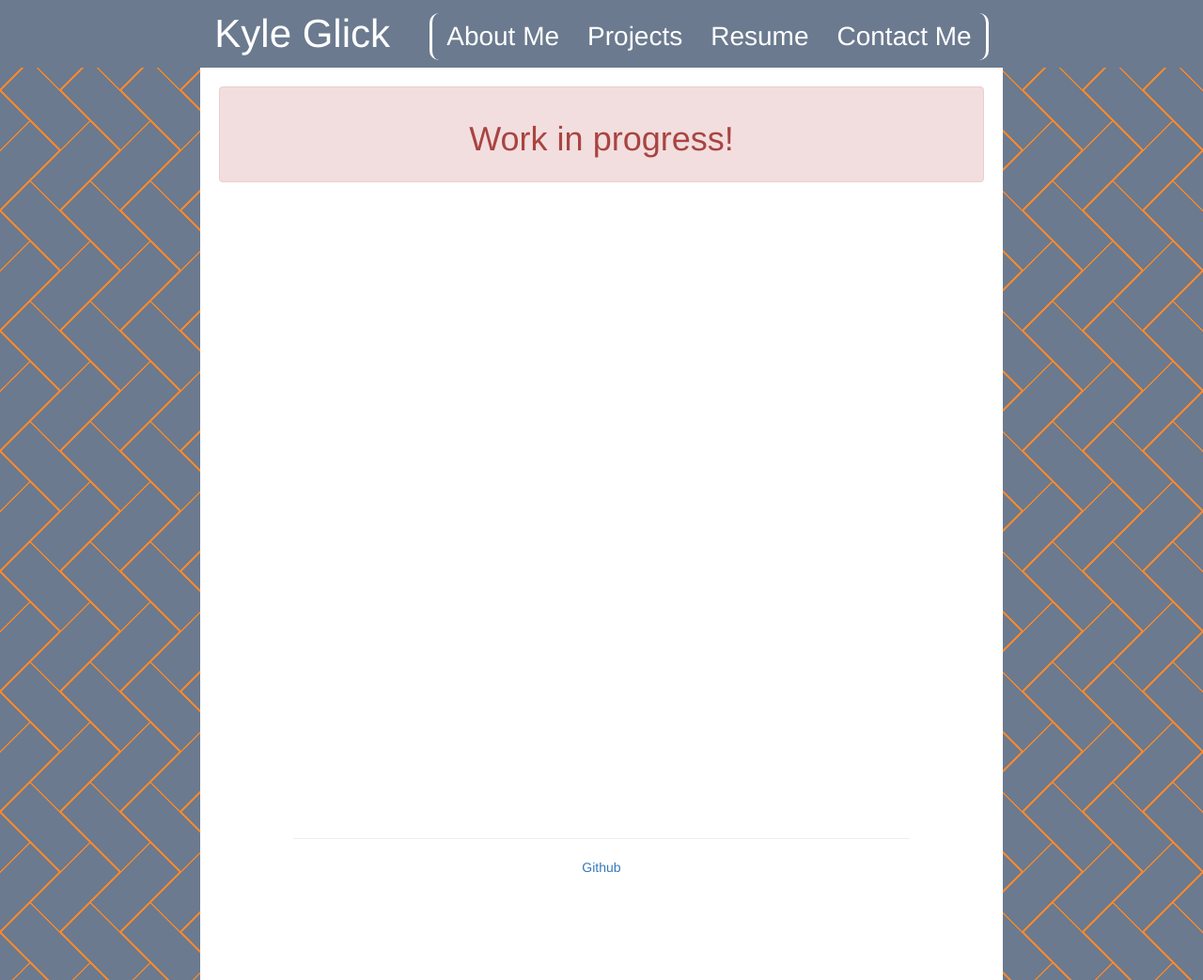
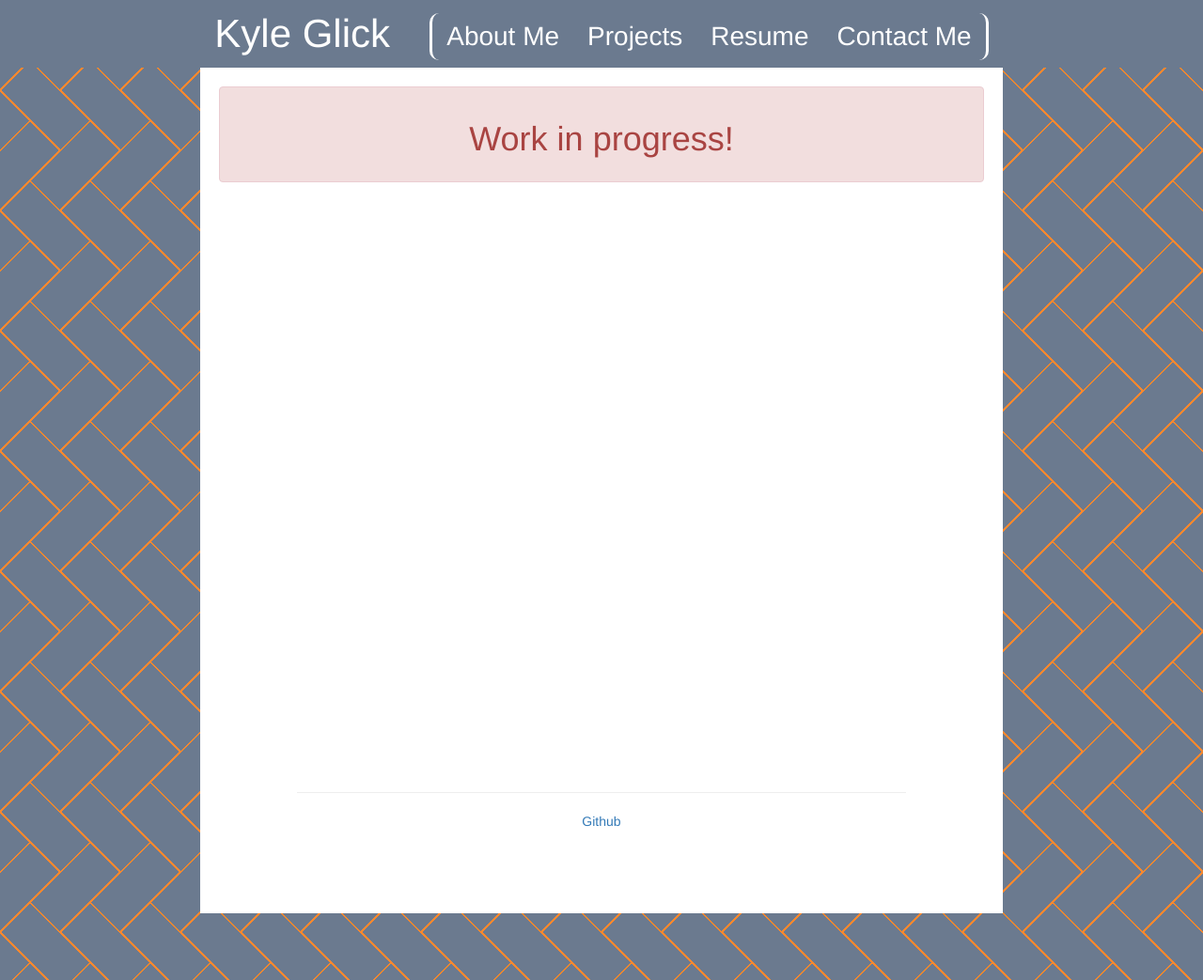
Before and after one commit to kayla-glick/kayla-glick.github.io, a Jekyll site: the page built from index.html, in a window 1280 px wide. Shown: the whole page at 94% size. Built offline with Jekyll 4.4.1, drawn with Linux system fonts in a browser that asks for light colours; nearby versions of some CDN libraries.

Commit message:
fix container height

```diff
--- a/_layouts/default.html
+++ b/_layouts/default.html
@@ -15,11 +15,11 @@
   <body>
     {% include header.html %}
     <div class="container col-sm-8 col-sm-offset-2">
-      {{ content }}
-    </div>
-    <footer>
-      <div class="footer-container col-sm-8 col-sm-offset-2 text-center">
-        <div class="col-sm-10 col-sm-offset-1">
+      <div class="content">
+        {{ content }}
+      </div>
+      <footer>
+        <div class="col-sm-10 col-sm-offset-1 text-center">
           <hr>
           <ul id="footer-links">
             <li>
@@ -27,8 +27,8 @@
             </li>
           </ul>
         </div>
-      </div>
-    </footer>
+      </footer>
+    </div>
     {% include back_to_top.html %}
   </body>
 </html>
--- a/assets/css/layout.css
+++ b/assets/css/layout.css
@@ -7,12 +7,17 @@
   --apple: #dcc7aa;
 }
 
+html {
+  height: 100%;
+}
+
 body {
   background:
     linear-gradient(135deg, var(--blueberry) 22px, var(--apricot) 22px, var(--apricot) 24px, transparent 24px, transparent 67px, var(--apricot) 67px, var(--apricot) 69px, transparent 69px),
     linear-gradient(225deg, var(--blueberry) 22px, var(--apricot) 22px, var(--apricot) 24px, transparent 24px, transparent 67px, var(--apricot) 67px, var(--apricot) 69px, transparent 69px)0 64px;
   background-color: var(--blueberry);
   background-size: 64px 128px;
+  height: 100%;
 }
 
 /* Header */
@@ -63,16 +68,15 @@ body {
 /* Container */
 .container {
   background: white;
-  min-height: 800px;
+  height: 100%;
   padding: 20px;
 }
 
-/* Footer */
-.footer-container {
-  background: white;
-  padding-bottom: 100px;
+.content {
+  min-height: 85%;
 }
 
+/* Footer */
 #footer-links {
   padding: 0px;
   list-style: none;
```
Also changed, not shown: _layouts/projects.html (+6 -8 lines).
